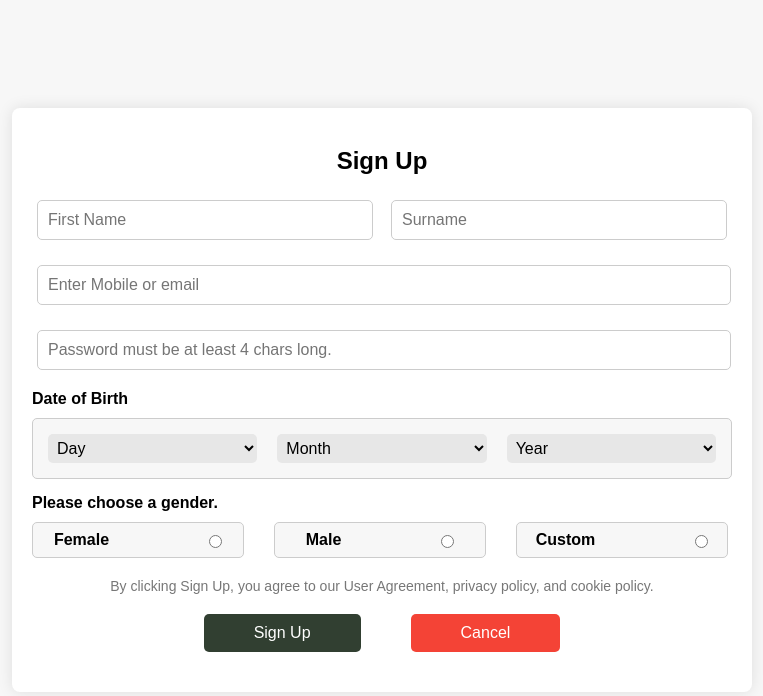
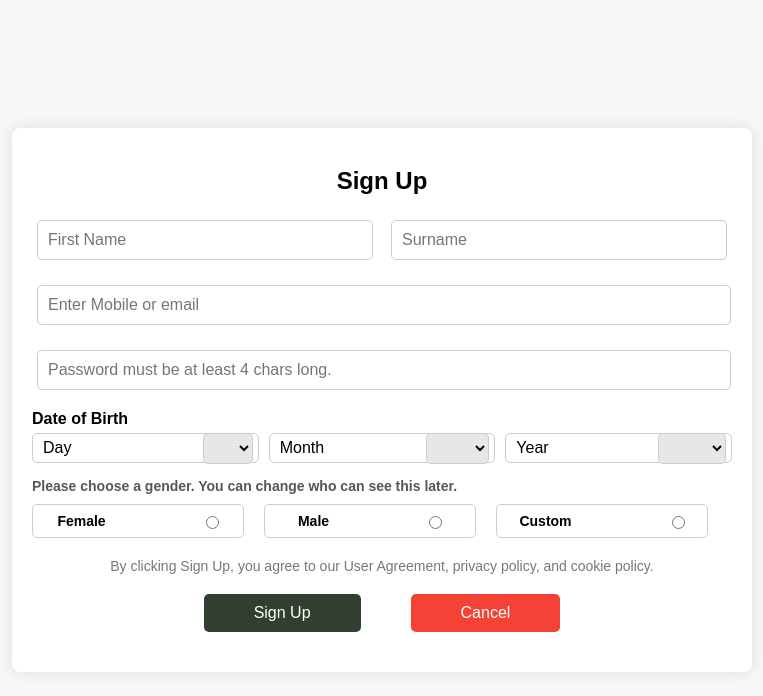
Before and after one commit to RoknuzzamanRokon/portfolio_short_project_for_AsthaIT, a Flask app: page /signup in a window 1280 px wide. Shown: the top 696 px of the page, without its empty margins (258-1021 px from the left). Run offline with Flask 3, Linux system fonts and the light colour scheme.

Commit message:
Task complete stage.

```diff
--- a/signUp_project_with_flask/static/styles.css
+++ b/signUp_project_with_flask/static/styles.css
@@ -55,34 +55,38 @@ h2 {
     display: block;
     margin-bottom: 5px;
     font-weight: bold;
+
 }
 
 .dob-group {
+    height: 30px;
     display: flex;
-    justify-content: space-between;
     gap: 10px;
-    border: 1px solid #ccc;
-    border-radius: 5px;
-    padding: 10px;
-    background-color: #f7f7f7;
-    margin-top: 10px;
-    margin-bottom: 10px;
 }
 
 .dob-item {
+    /* width: 10%; */
+    border: 1px solid #ccc;
     flex: 1;
     display: flex;
     align-items: center;
+    justify-content: flex-end;
+    border-radius: 5px;
+
+}
+
+.dob-item p {
+    margin-left: 10px;
 }
 
 .dob-item select {
-    width: 100%;
+    width: auto;
     background-color: #e7e7e7;
     color: rgb(0, 0, 0);
-    border: none;
-    border-radius: 5px;
+
     padding: 5px;
     box-sizing: border-box;
+    margin-left: auto;
 }
 
 .dob-item select:hover,
@@ -123,11 +127,17 @@ h2 {
     display: flex;
     justify-content: flex-start;
     align-items: center;
-    gap: 30px;
+    gap: 20px;
     margin-top: 10px;
     margin-bottom: 10px;
 }
 
+.gender-label {
+    font-size: 14px;
+    color: #585757;
+    margin-bottom: 10px;
+    display: block;
+}
 .gender-group label {
     display: flex;
     align-items: center;
@@ -136,11 +146,10 @@ h2 {
     border: 1px solid #ccc;
     border-radius: 5px;
     padding: 8px 55px;
-    background-color: #f7f7f7;
     font-size: 1rem;
     width: 100px;
     text-align: center;
-    transition: background-color 0.3s;
+    font-size: 14px;
 }
 
 .gender-group label:hover {
--- a/signUp_project_with_flask/templates/signup.html
+++ b/signUp_project_with_flask/templates/signup.html
@@ -41,9 +41,11 @@
         <div class="form-group">
           <label for="dob">Date of Birth</label>
           <div class="dob-group">
+
             <div class="dob-item">
+              <p>Day</p>
                 <select name="dob-day" id="dob-day">
-                    <option value="">Day</option>
+                    <option value=""></option>
                     {% for day in range(1, 32) %}
                     <option value="{{ day }}">{{ day }}</option>
                     {% endfor %}
@@ -51,8 +53,9 @@
             </div>
 
             <div class="dob-item">
+              <p>Month</p>
                 <select name="dob-month" id="dob-month">
-                    <option value="">Month</option>
+                    <option value=""></option>
                     {% for month in ["Jan", "Feb", "Mar", "Apr", "May", "Jun", "Jul",
                     "Aug", "Sep", "Oct", "Nov", "Dec"] %}
                     <option value="{{ loop.index }}">{{ month }}</option>
@@ -60,8 +63,9 @@
                 </select>
             </div>
             <div class="dob-item">
+              <p>Year</p>
                 <select name="dob-year" id="dob-year">
-                    <option value="">Year</option>
+                    <option value=""></option>
                     {% for year in range(1900, 2024) %}
                     <option value="{{ year }}">{{ year }}</option>
                     {% endfor %}
@@ -78,7 +82,7 @@
 
 
         <div class="form-group">
-          <label for="gender">Please choose a gender.</label>
+          <label class="gender-label" for="gender">Please choose a gender. You can change who can see this later.</label>
           <div class="form-group gender-group">
             <label for="female">
               Female
```
